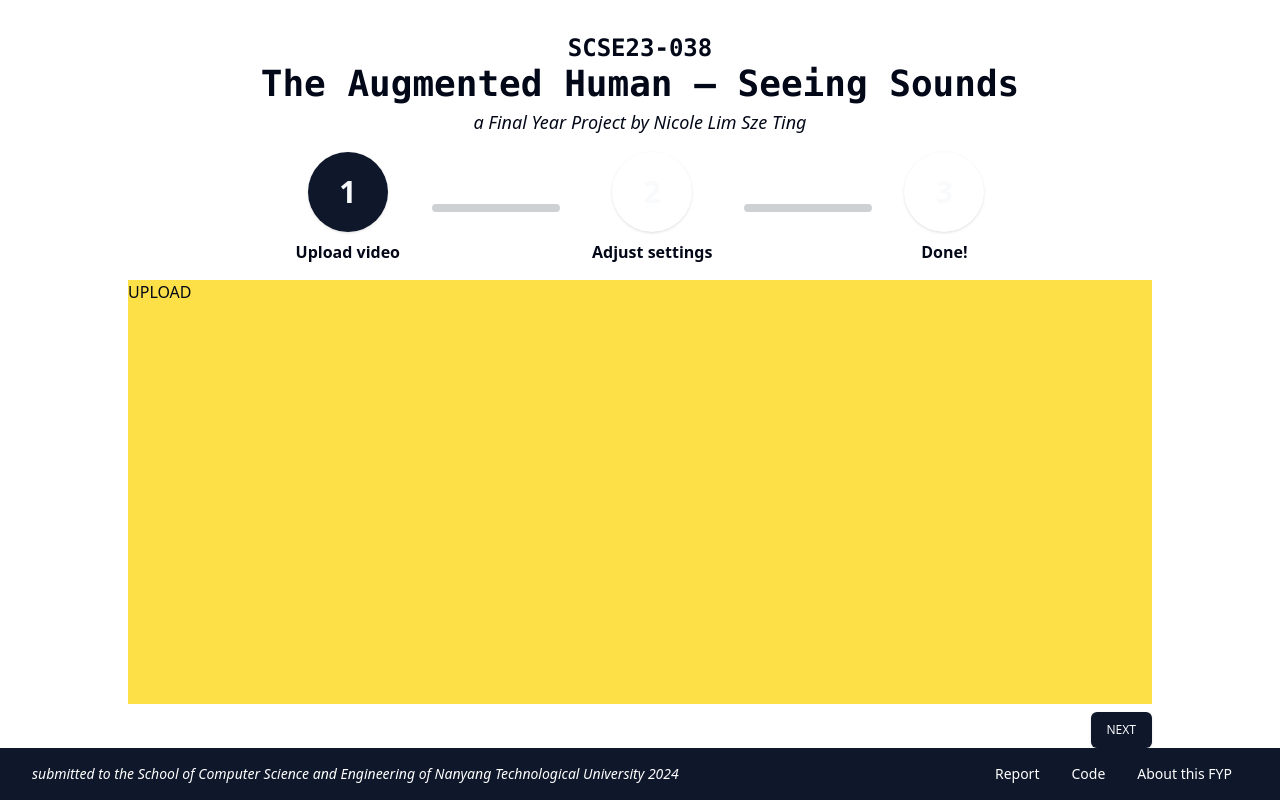
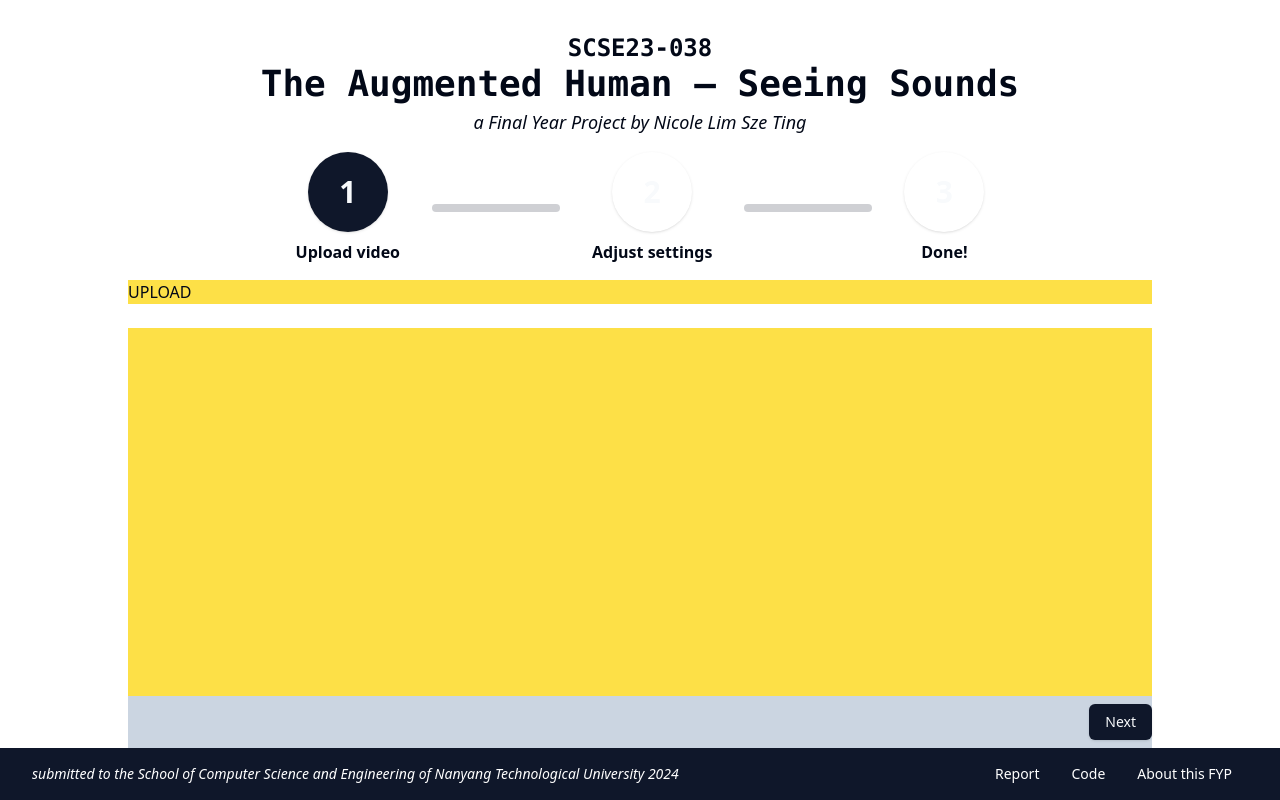
Before and after one commit to nicolelst/seeing_sounds, a React (Vite) app in the folder application/fe/: page / in a window 1280 px wide. Built offline with nearby package versions, Linux system fonts and the light colour scheme.

Commit message:
set up react hook form

```diff
--- a/application/fe/package.json
+++ b/application/fe/package.json
@@ -18,6 +18,7 @@
     "clsx": "^2.1.0",
     "react": "^18.2.0",
     "react-dom": "^18.2.0",
+    "react-hook-form": "^7.51.0",
     "tailwind-merge": "^2.2.1",
     "tailwindcss-animate": "^1.0.7"
   },
--- a/application/fe/src/App.tsx
+++ b/application/fe/src/App.tsx
@@ -6,7 +6,8 @@ import UploadStage from "./components/stages/uploadStage";
 import SettingsStage from "./components/stages/settingsStage";
 import ResultsStage from "./components/stages/resultsStage";
 import InvalidStage from "./components/stages/invalidStage";
-import { Button } from "./shadcn/components/ui/button";
+import { useForm, SubmitHandler } from "react-hook-form";
+import { FormInputs } from "./types/formInputs";
 
 function App() {
 	const [formStageNum, setFormStageNum] = useState(1);
@@ -14,11 +15,24 @@ function App() {
 	const formStageNames = ["Upload video", "Adjust settings", "Done!"];
 
 	function nextStage() {
+		// TODO check errors
 		setFormStageNum((formStageNum % formStageNames.length) + 1);
 	}
 
+	const {
+		register,
+		handleSubmit,
+		// watch,
+		formState: { errors },
+	} = useForm<FormInputs>();
+	const onSubmit: SubmitHandler<FormInputs> = (data) => {
+		console.log(data);
+		nextStage();
+	};
+
 	return (
 		// TODO: items-center dynamic sizes
+		<form onSubmit={handleSubmit(onSubmit)}>
 			<div className="flex flex-col w-screen h-screen">
 				<div className="flex flex-col h-full pt-8 space-y-2 mx-32 max-w-7xl">
 					<Header />
@@ -29,24 +43,30 @@ function App() {
 					/>
 					<div className="flex-1 bg-slate-300">
 						{formStageNum === 1 ? (
-						<UploadStage />
+							<UploadStage
+								register={register}
+								errors={errors}
+								nextStage={nextStage}
+							/>
 						) : formStageNum === 2 ? (
-						<SettingsStage />
+							<SettingsStage
+								register={register}
+								errors={errors}
+							/>
 						) : formStageNum === 3 ? (
-						<ResultsStage />
+							<ResultsStage
+								register={register}
+								errors={errors}
+								nextStage={nextStage}
+							/>
 						) : (
 							<InvalidStage />
 						)}
 					</div>
-				<Button
-					className="w-fit text-xs my-2 self-end"
-					onClick={nextStage}
-				>
-					NEXT
-				</Button>
 				</div>
 				<Footer />
 			</div>
+		</form>
 	);
 }
 
--- a/application/fe/src/components/stages/invalidStage.tsx
+++ b/application/fe/src/components/stages/invalidStage.tsx
@@ -3,6 +3,7 @@ import { ReactElement } from "react";
 export default function InvalidStage(): ReactElement {
 	return (
 		<div className="flex w-full h-full items-center justify-center bg-red-300">
+			{/* TODO */}
 			<h1>ERROR INVALID FORM STAGE</h1>
 		</div>
 	);
--- a/application/fe/src/components/stages/resultsStage.tsx
+++ b/application/fe/src/components/stages/resultsStage.tsx
@@ -1,9 +1,27 @@
+import { Button } from "@/shadcn/components/ui/button";
+import { FormInputs } from "@/types/formInputs";
 import { ReactElement } from "react";
+import { UseFormRegister, FieldErrors } from "react-hook-form";
 
-export default function ResultsStage() : ReactElement {
-  return (
-    <div className="w-full h-full bg-green-300">
-      RESULTS
-    </div>
-  )
+interface ResultsStageProps {
+	register: UseFormRegister<FormInputs>;
+	errors: FieldErrors<FormInputs>;
+	nextStage: () => void;
 }
+
+export default function ResultsStage({
+	register,
+	errors,
+	nextStage,
+}: ResultsStageProps): ReactElement {
+	return (
+		<div className="flex flex-col w-full h-full">
+			<div className="flex flex-col w-full h-full bg-green-300">
+				RESULTS
+			</div>
+			<Button className="w-fit my-2 self-end" onClick={nextStage}>
+				Start over
+			</Button>
+		</div>
+	);
+}
--- a/application/fe/src/components/stages/settingsStage.tsx
+++ b/application/fe/src/components/stages/settingsStage.tsx
@@ -1,9 +1,27 @@
+import { Button } from "@/shadcn/components/ui/button";
+import { FormInputs } from "@/types/formInputs";
 import { ReactElement } from "react";
+import { UseFormRegister, FieldErrors } from "react-hook-form";
 
-export default function SettingsStage() : ReactElement {
-  return (
-    <div className="w-full h-full bg-blue-300">
-      SETTINGS
-    </div>
-  )
+interface SettingsStageProps {
+	register: UseFormRegister<FormInputs>;
+	errors: FieldErrors<FormInputs>;
 }
+
+export default function SettingsStage({
+	register,
+	errors,
+}: SettingsStageProps): ReactElement {
+	return (
+		<div className="flex flex-col w-full h-full">
+			<div className="flex flex-col w-full h-full bg-blue-300">
+				SETTINGS
+				{/* <input {...register("exampleRequired", { required: true })} />
+				{errors.exampleRequired && <span>This field is required</span>} */}
+			</div>
+			<Button className="w-fit my-2 self-end" type="submit">
+				Next
+			</Button>
+		</div>
+	);
+}
--- a/application/fe/src/components/stages/uploadStage.tsx
+++ b/application/fe/src/components/stages/uploadStage.tsx
@@ -1,9 +1,29 @@
+import { Button } from "@/shadcn/components/ui/button";
+import { FormInputs } from "@/types/formInputs";
 import { ReactElement } from "react";
+import { UseFormRegister, FieldErrors } from "react-hook-form";
 
-export default function UploadStage() : ReactElement {
-  return (
-    <div className="w-full h-full bg-yellow-300">
-      UPLOAD
-    </div>
-  )
+interface UploadStageProps {
+	register: UseFormRegister<FormInputs>;
+	errors: FieldErrors<FormInputs>;
+	nextStage: () => void;
 }
+
+export default function UploadStage({
+	register,
+	errors,
+	nextStage,
+}: UploadStageProps): ReactElement {
+	return (
+		<div className="flex flex-col w-full h-full">
+			<div className="flex flex-col w-full h-full bg-yellow-300">
+				UPLOAD
+				<input {...register("exampleRequired", { required: true })} />
+				{errors.exampleRequired && <span>This field is required</span>}
+			</div>
+			<Button className="w-fit my-2 self-end" onClick={nextStage}>
+				Next
+			</Button>
+		</div>
+	);
+}
--- /dev/null
+++ b/application/fe/src/types/formInputs.tsx
@@ -0,0 +1,3 @@
+export type FormInputs = {
+	exampleRequired: string;
+};
```
Also changed, not shown: 1 other file (tests, documents, lock files or other folders). Lines whose indentation alone changed are shown as unchanged.
